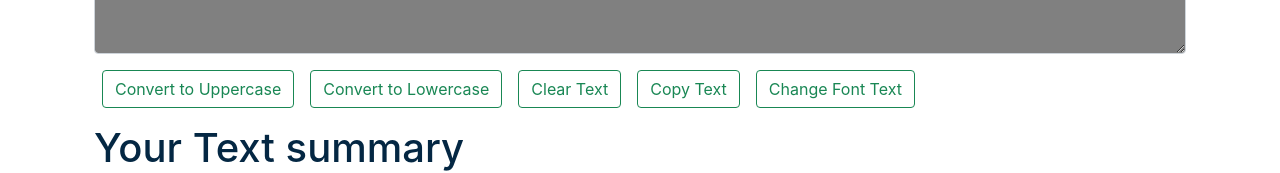
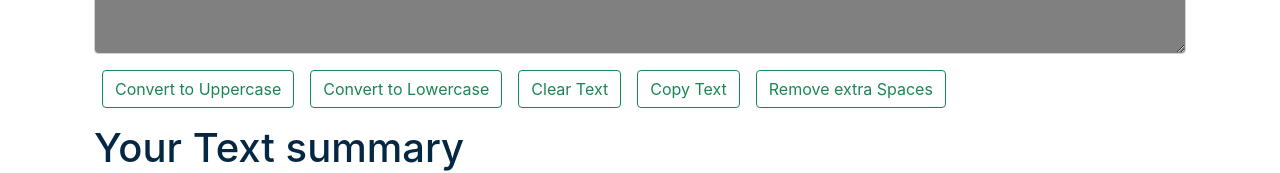
Before and after one commit to sheraram/My-App, a React (Create React App) app: page / in a window 1280 px wide. Shown: the part 280-453 px from the top of the page. Built offline with nearby package versions, Linux system fonts and the light colour scheme.

Commit message:
Till Video 13 complete

```diff
--- a/src/App.js
+++ b/src/App.js
@@ -2,32 +2,50 @@
 // import './App.css';
 import { useState } from 'react';
 import About from './components/About';
+import Alert from './components/Alert';
 import Navbar from './components/Navbar';
 import TextForm from './components/TextForm';
 
 function App() {
   const [mode, setMode] = useState('light');
+  const [alert, setalert] = useState(null);
+
+  const showalert= (message,type) =>{
+    setalert({
+      msg : message,
+      type: type
+    })
+    setTimeout(()=>{
+      setalert(null);
+    },2000);
+  }
 
   const toggleMode = () =>{
     if(mode === 'light'){
       setMode('dark');
       document.body.style.backgroundColor='#042743';
+      showalert("Dark Mode enabled", "success");
     }
     else{
       setMode('light');
       document.body.style.backgroundColor='white';
+      showalert("Light Mode enabled", "success");
     }
   }
 
   return (
     <>
+      <Navbar title="My App" mode={mode} toggleMode={toggleMode}/>
 
-      <Navbar title="My App" mode={mode} toggleMode={toggleMode}/>
+      <div className="container my-3"><Alert alert={alert}/></div>
+
       <div className="container my-3">
-        <TextForm heading="Enter the text for analysis below" mode={mode}/>
+        <TextForm heading="Enter the text for analysis below" textalert={showalert} mode={mode}/>
       </div>
 
       <About mode={mode}/>
+
+
     </>
   );
 }
--- /dev/null
+++ b/src/components/Alert.js
@@ -0,0 +1,17 @@
+import React from 'react'
+
+function Alert(props) {
+    const capitalize = (word) =>{
+        const lower=word.toLowerCase();
+        return lower.charAt(0).toUpperCase() + lower.slice(1);
+    }
+
+    return (
+        props.alert && <div className={`alert alert-${props.alert.type} alert-dismissible fade show`} role="alert">
+            <strong>{capitalize(props.alert.type)}</strong> : {props.alert.msg}
+            {/* <button type="button" className="btn-close" data-bs-dismiss="alert" aria-label="Close"></button> */}
+        </div>
+    )
+}
+
+export default Alert
--- a/src/components/TextForm.js
+++ b/src/components/TextForm.js
@@ -5,29 +5,34 @@
         // console.log("Uppercase was cliicked" + text);
         let newText=text.toUpperCase();
         setText(newText);
+        props.textalert("Changed to UpperCase","success");
     }
 
     const handleLowerClick= ()=>{
         // console.log("LowerCase was cliicked" + text);
         let newText=text.toLowerCase();
         setText(newText);
+        props.textalert("Changed to LowerCase","success");
     }
 
     const handleClearClick= ()=>{
         // console.log("LowerCase was cliicked" + text);
         let newText='';
         setText(newText);
+        props.textalert("Clear the text","success");
     }
 
     const handleCopyClick= ()=>{
         var text=document.getElementById("MyBox");
         text.select();
         navigator.clipboard.writeText(text.value);
+        props.textalert("Copied to Clipboard","success");
     }
 
     const handlefontClick= ()=>{
         let newText=text.split(/[ ]+/)
         setText(newText.join(" "))
+        props.textalert("Removed Extra spaces","success");
     }
 
     const handleOnChange= (event)=>{
@@ -49,7 +54,7 @@
                 <button className="btn btn-outline-success mx-2" onClick={handleLowerClick}>Convert to Lowercase</button>
                 <button className="btn btn-outline-success mx-2" onClick={handleClearClick}>Clear Text</button>
                 <button className="btn btn-outline-success mx-2" onClick={handleCopyClick}>Copy Text</button>
-                <button className="btn btn-outline-success mx-2" onClick={handlefontClick}>Change Font Text</button>
+                <button className="btn btn-outline-success mx-2" onClick={handlefontClick}>Remove extra Spaces</button>
             </div>
             <div className="container my-3" style={{color : props.mode==='light'?'#042743':'white' }}>
                 <h1>Your Text summary</h1>
```
